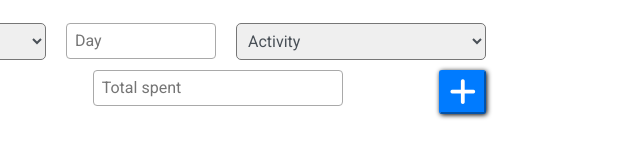
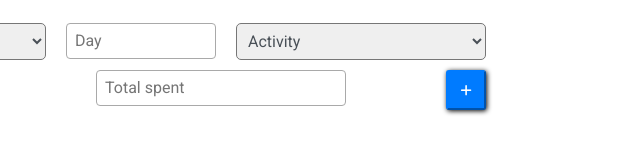
Before and after one commit to henriquetty/PersonalFinance, a plain HTML site: page index.html in a window 1280 px wide. Shown: the part 174-332 px from the top of the page, 634-1274 px from the left. Drawn offline with Linux system fonts and the light colour scheme.

Commit message:
polishing up page's font awesome icons

```diff
--- a/css/style.css
+++ b/css/style.css
@@ -38,7 +38,12 @@ header{
     font-size: 1em;
 }
 
-.fas{
+.fas.fa-plus, .fas.fa-search{
+    font-size: 0.8em;
+    color: white;
+}
+
+.fas.fa-wallet{
     font-size: 1.9em;
     color: white;
 }
@@ -132,9 +137,9 @@ ul li a:hover{
     border-color: #007bff;
     cursor: pointer;
     border-radius: 3px;
-    padding: 5px 8px 5px 8px;
-    text-align: center;
     box-shadow: 1px 1px 5px black;
+    width: 40px;
+    height: 40px;
 }
 
 .button button:hover{
```
